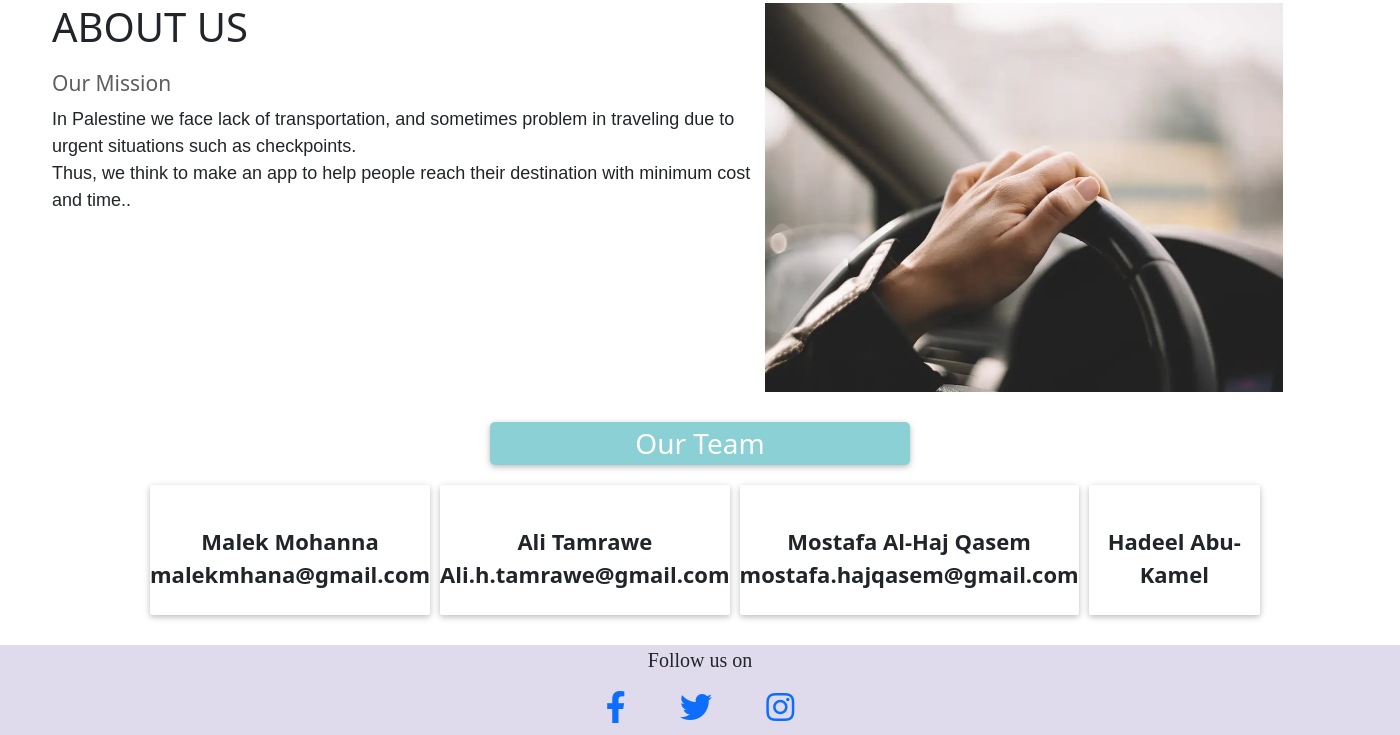
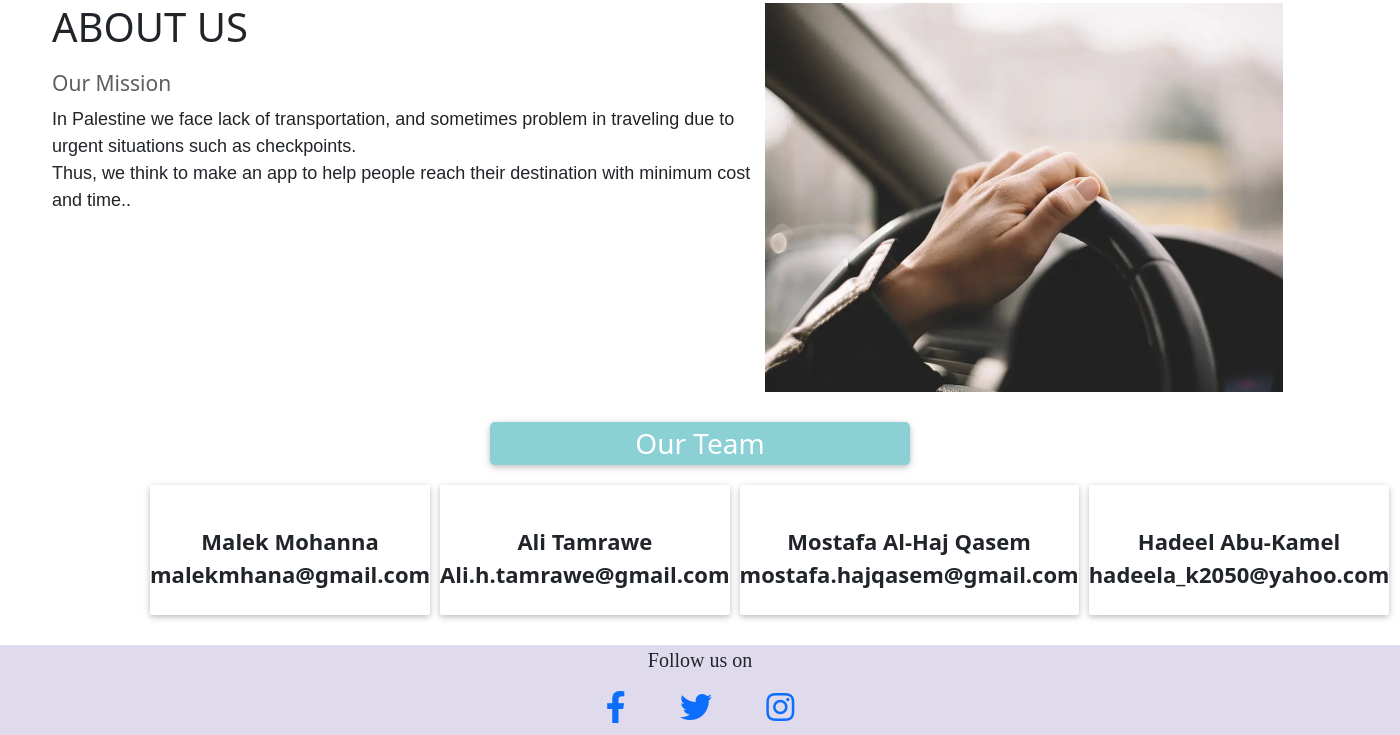
Before and after one commit to MalekMohanna/share_my_car, a Django app: template car_pool_app/templates/about.html in a window 1400 px wide. Shown: the part 143-878 px from the top of the page. Run offline with Django 3.2, Linux system fonts and the light colour scheme; the template is opened without the code that fills it, so the values that code supplies are empty; some libraries are stand-ins or nearby versions.

Commit message:
last commit

```diff
--- a/car_pool_app/templates/about.html
+++ b/car_pool_app/templates/about.html
@@ -58,7 +58,7 @@
 			<div><p>Malek Mohanna <br> malekmhana@gmail.com</p></div>
 			<div><p>Ali Tamrawe <br>Ali.h.tamrawe@gmail.com</p></div>
 			<div><p>Mostafa Al-Haj Qasem <br>mostafa.hajqasem@gmail.com</p></div>
-			<div><p>Hadeel Abu-Kamel</p></div>
+			<div><p>Hadeel Abu-Kamel <br>hadeela_k2050@yahoo.com</p></div>
 		</div>
 	</div>
 	<footer>
```
